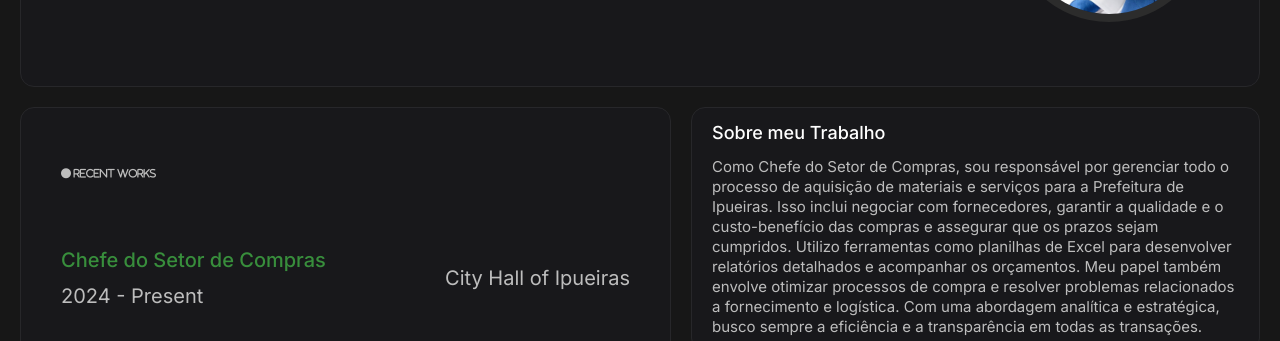
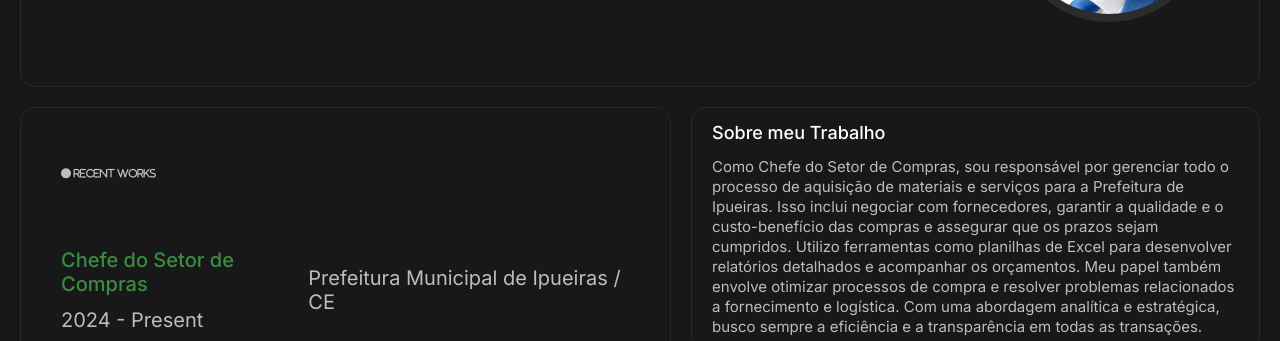
Before and after one commit to MatheusPontes27/Portfolio, a plain HTML site: page index.html in a window 1280 px wide. Shown: the part 439-780 px from the top of the page. Drawn offline with Linux system fonts and the light colour scheme.

Commit message:
HTML UPDATE

```diff
--- a/index.html
+++ b/index.html
@@ -64,7 +64,7 @@
                         <h5 class="active">Chefe do Setor de Compras</h5>
                         <p>2024 - Present</p>
                     </div>
-                    <p>City Hall of Ipueiras</p>
+                    <p>Prefeitura Municipal de Ipueiras / CE</p>
                 </div>
                 <div class="item">
                     <div class="work-info">
```
